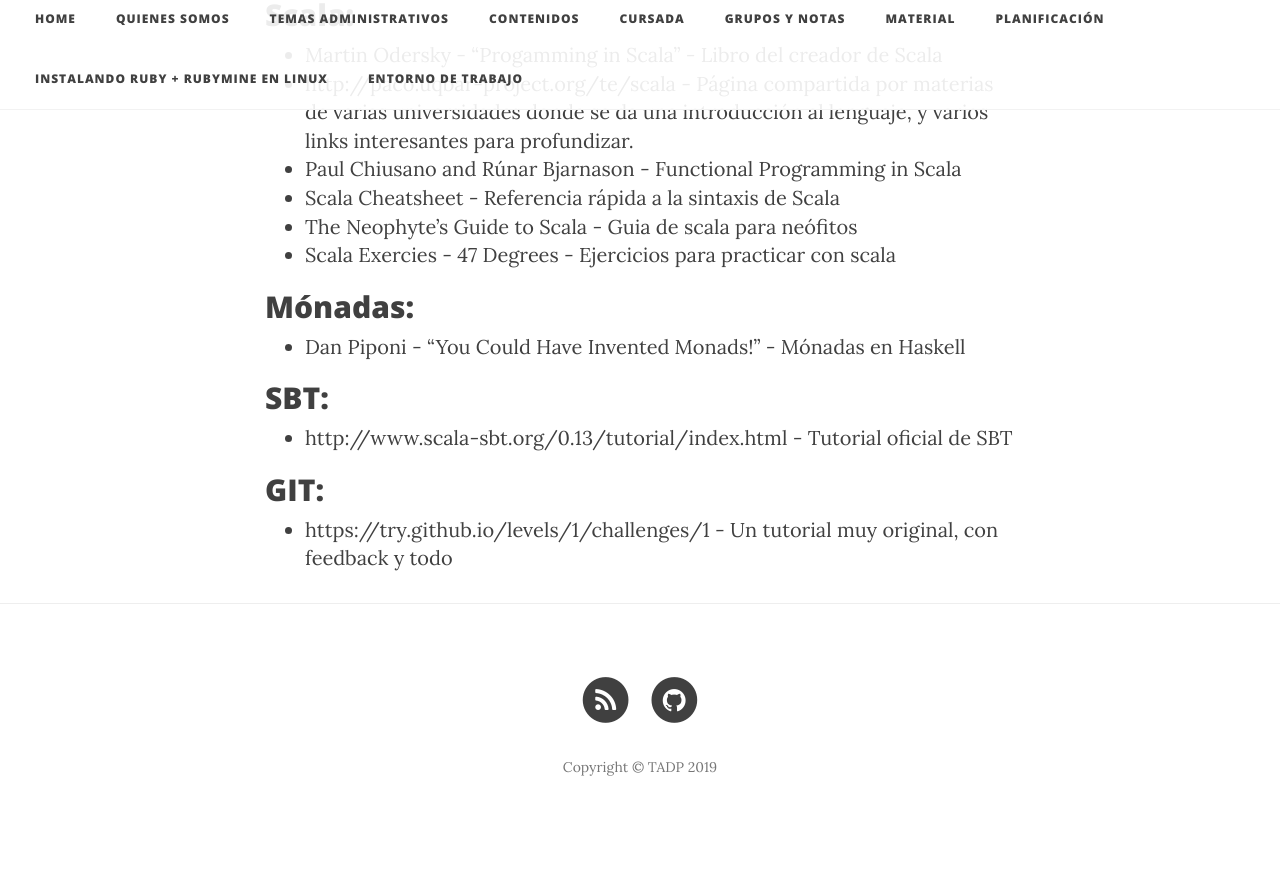
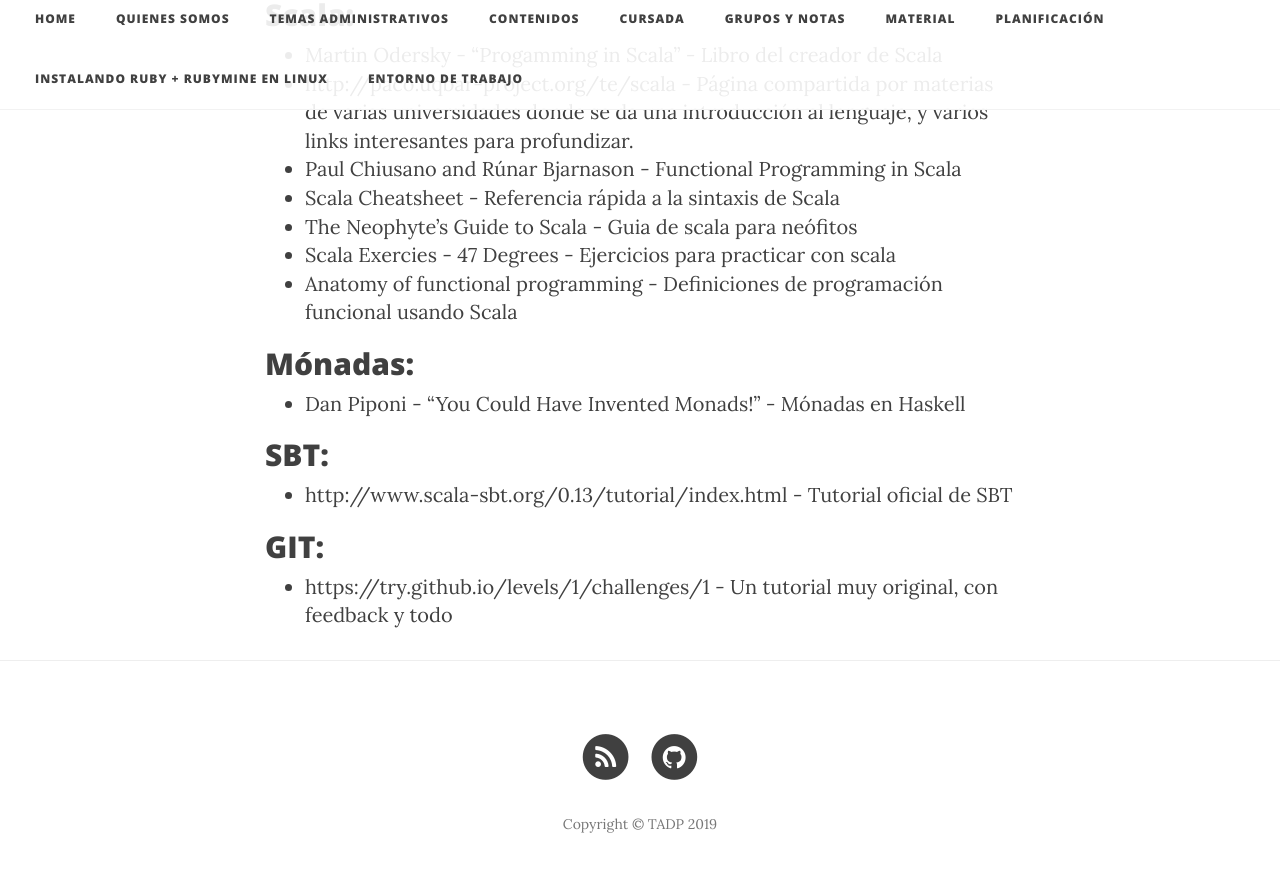
Before and after one commit to tadp-utn-frba/tadp-utn-frba.github.io, a Jekyll site: the page built from material.md, in a window 1280 px wide and 900 px high, scrolled down 1688 px. Shown: the top 872 px of the window. Built offline with Jekyll 4.4.1, drawn with Linux system fonts in a browser that asks for light colours; nearby versions of some CDN libraries; before the commit the page ends 2531 px from its top, so only the background shows below that.

Commit message:
Link a 'Anatomy of functional programming'

```diff
--- a/material.md
+++ b/material.md
@@ -53,6 +53,7 @@
 - [Scala Cheatsheet](http://docs.scala-lang.org/cheatsheets/) - Referencia rápida a la sintaxis de Scala
 - [The Neophyte's Guide to Scala](http://danielwestheide.com/scala/neophytes.html) - Guia de scala para neófitos
 - [Scala Exercies - 47 Degrees](http://scala-exercises.47deg.com/) - Ejercicios para practicar con scala
+- [Anatomy of functional programming](http://geekocephale.com/blog/2018/10/08/fp) - Definiciones de programación funcional usando Scala
 
 ## Mónadas:
 - [Dan Piponi - "You Could Have Invented Monads!"](http://blog.sigfpe.com/2006/08/you-could-have-invented-monads-and.html) - Mónadas en Haskell
```
